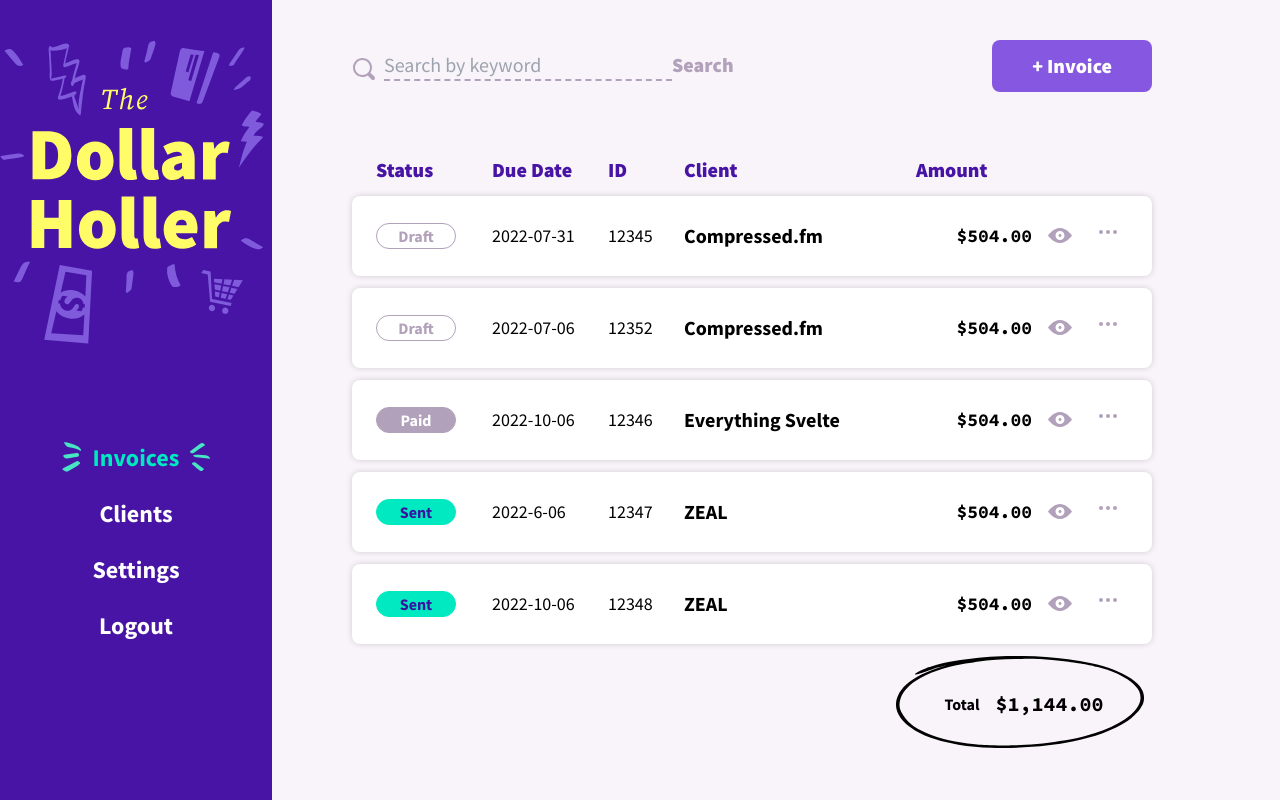
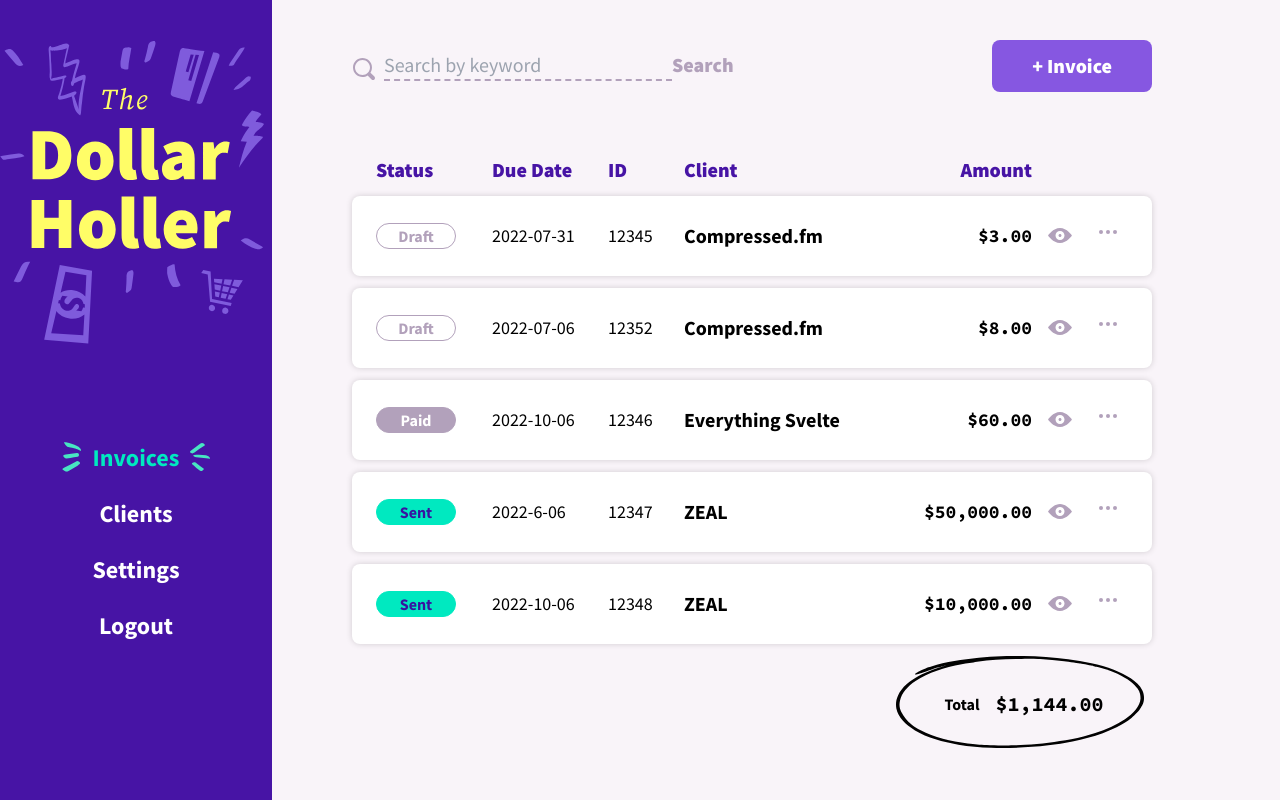
Before and after one commit to rustkas/dollarholler, a SvelteKit app: page /invoices in a window 1280 px wide. Built offline with nearby package versions, Linux system fonts and the light colour scheme.

Commit message:
Invoice Total

```diff
--- /dev/null
+++ b/src/lib/utils/moneyHelpers.ts
@@ -0,0 +1,18 @@
+export const sumLineItems = (lineItems: LineItem[] | undefined): number => {
+  if (!lineItems) return 0
+  return lineItems.reduce((prevValue, curValue) => prevValue + curValue.amount, 0)
+}
+
+export const centsToDollars = (cents: number): string => {
+  const dollars = cents / 100;
+  const addDecimals = twoDecimals(dollars);
+  return addThousandsSeparator(addDecimals);
+}
+
+export const twoDecimals = (myNum: number): string => {
+  return myNum.toFixed(2)
+}
+
+export const addThousandsSeparator = (myNum: string): string => {
+  return myNum.replace(/\B(?=(\d{3})+(?!\d))/g, ",")
+}
--- a/src/routes/(dashboard)/invoices/+page.svelte
+++ b/src/routes/(dashboard)/invoices/+page.svelte
@@ -37,7 +37,7 @@
     <h3>Due Date</h3>
     <h3>ID</h3>
     <h3>Client</h3>
-    <h3>Amount</h3>
+    <h3 class="text-right">Amount</h3>
     <div />
     <div />
   </div>
--- a/src/routes/(dashboard)/invoices/InvoiceRow.svelte
+++ b/src/routes/(dashboard)/invoices/InvoiceRow.svelte
@@ -2,6 +2,7 @@
   import ThreeDots from '$lib/components/Icon/ThreeDots.svelte';
   import View from '$lib/components/Icon/View.svelte';
   import Tag from '$lib/components/Tag.svelte';
+  import { sumLineItems, centsToDollars } from '$lib/utils/moneyHelpers';
   export let invoice: Invoice;
 </script>
 
@@ -11,8 +12,12 @@
   <div class="status"><Tag className="ml-auto lg:ml-0" label={invoice.invoiceStatus} /></div>
   <div class="dueDate text-sm lg:text-lg">{invoice.dueDate}</div>
   <div class="invoiceNumber text-sm lg:text-lg">{invoice.invoiceNumber}</div>
-  <div class="clientName text-base font-bold lg:text-xl">{invoice.client.name}</div>
-  <div class="amount text-right font-mono text-sm font-bold lg:text-lg">$504.00</div>
+  <div class="clientName truncate whitespace-nowrap text-base font-bold lg:text-xl">
+    {invoice.client.name}
+  </div>
+  <div class="amount text-right font-mono text-sm font-bold lg:text-lg">
+    ${centsToDollars(sumLineItems(invoice.lineItems))}
+  </div>
   <div class="center viewButton hidden text-sm lg:block lg:text-lg">
     <a href="#" class="text-pastelPurple hover:text-daisyBush"><View /></a>
   </div>
```
